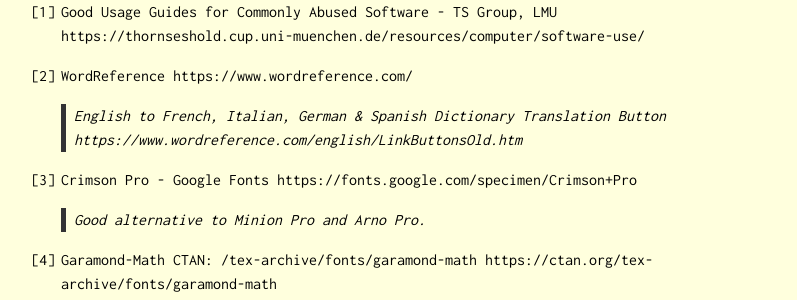
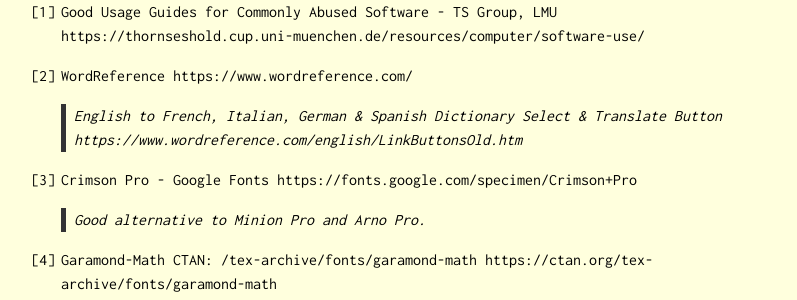
Before and after one commit to ekdc11/ekdc11.github.io, a Jekyll site: the page built from link.md, in a window 1280 px wide. Shown: the part 175-475 px from the top of the page, without its empty margins (239-1036 px from the left). Built offline with Jekyll 4.4.1, drawn with Linux system fonts in a browser that asks for light colours.

Commit message:
Update link.md

```diff
--- a/link.md
+++ b/link.md
@@ -8,7 +8,8 @@ https://thornseshold.cup.uni-muenchen.de/resources/computer/software-use/
 
 2. WordReference https://www.wordreference.com/
 > English to French, Italian, German & Spanish Dictionary
-> Translation Button https://www.wordreference.com/english/LinkButtonsOld.htm
+> Select & Translate Button
+> https://www.wordreference.com/english/LinkButtonsOld.htm
 
 3. Crimson Pro - Google Fonts
 https://fonts.google.com/specimen/Crimson+Pro
```
